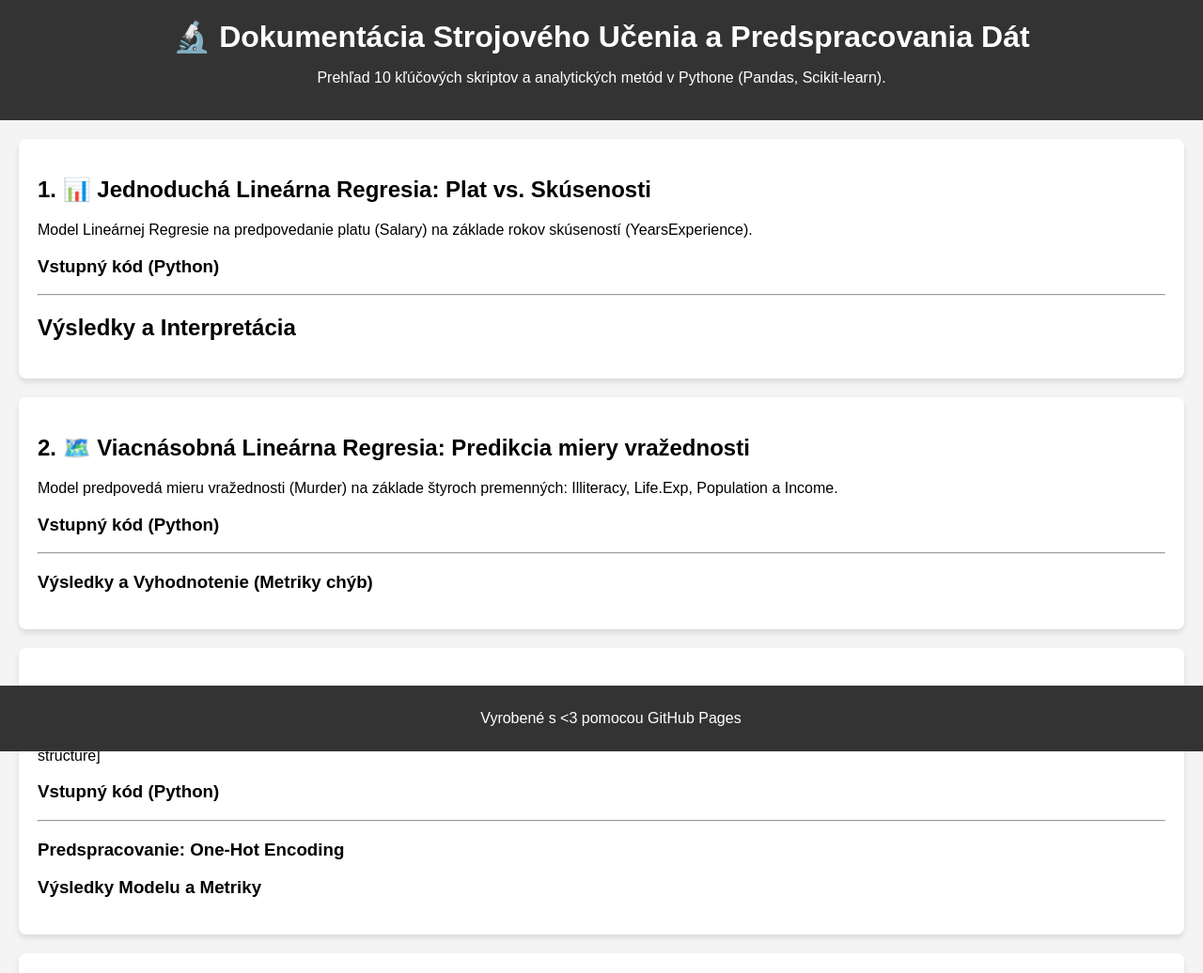
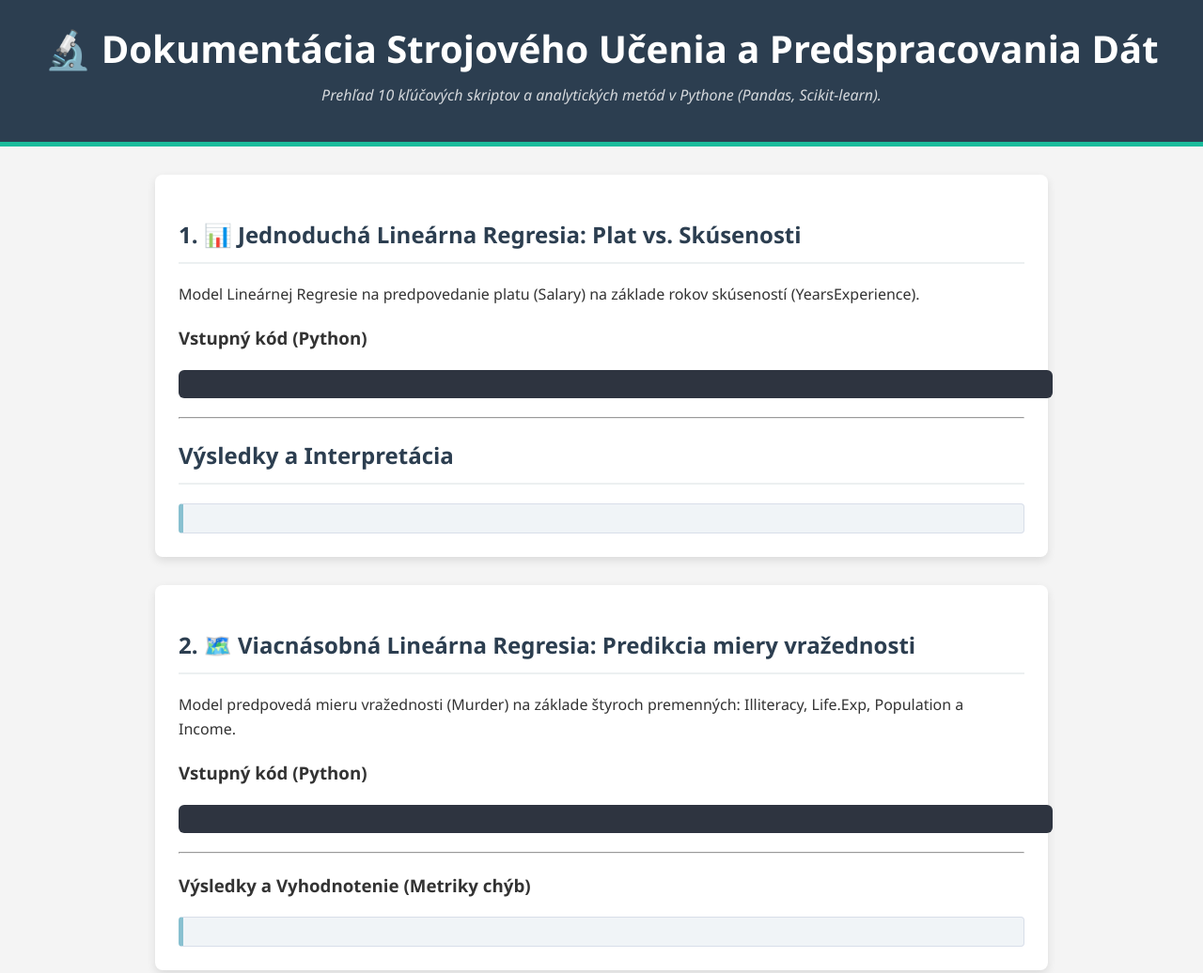
Before and after one commit to Oh-liver/pripravadat, a plain HTML site: page index.html in a window 1280 px wide. Shown: the top 1036 px of the page at 94% size. Drawn offline with Linux system fonts and the light colour scheme.

Commit message:
Refactor CSS styles for improved layout and design
Updated styles for body, header, code sections, and footer.

```diff
--- a/style.css
+++ b/style.css
@@ -1,57 +1,98 @@
+/* Globálne nastavenia */
 body {
-    font-family: Arial, sans-serif;
+    font-family: 'Segoe UI', Tahoma, Geneva, Verdana, sans-serif;
     margin: 0;
     padding: 0;
     background-color: #f4f4f4;
+    color: #333;
+    line-height: 1.6;
 }
 
+/* Hlavička */
 header {
-    background-color: #333;
-    color: white;
+    background-color: #2c3e50; /* Tmavá farba ako v profesionálnych dokumentáciách */
+    color: #fff;
+    padding: 20px 0;
     text-align: center;
-    padding: 20px;
+    border-bottom: 5px solid #1abc9c; /* Zvýrazňujúca farba */
 }
 
-h1 {
+header h1 {
     margin: 0;
+    font-size: 2.5em;
 }
 
-.code-section {
-    margin: 20px;
-    padding: 20px;
-    background-color: #fff;
-    border-radius: 8px;
-    box-shadow: 0 4px 6px rgba(0, 0, 0, 0.1);
+header p {
+    margin-top: 5px;
+    font-style: italic;
+    opacity: 0.8;
 }
 
-textarea {
-    width: 100%;
-    font-family: Consolas, monospace;
-    padding: 10px;
-    border-radius: 5px;
-    border: 1px solid #ccc;
+/* Sekcia s kódom */
+.code-section {
+    width: 80%;
+    max-width: 900px;
+    margin: 30px auto;
+    padding: 25px;
+    background: #fff;
+    box-shadow: 0 4px 10px rgba(0, 0, 0, 0.1);
+    border-radius: 8px;
 }
 
-button {
-    background-color: #4CAF50;
-    color: white;
-    padding: 10px 20px;
-    border: none;
-    border-radius: 5px;
-    cursor: pointer;
-    margin-top: 10px;
+.code-section h2 {
+    color: #2c3e50;
+    border-bottom: 2px solid #ecf0f1;
+    padding-bottom: 10px;
+    margin-bottom: 20px;
 }
 
-button:hover {
-    background-color: #45a049;
+/* Kódové bloky pre zobrazenie */
+pre {
+    width: 100%;
+    padding: 15px;
+    margin-bottom: 20px;
+    background-color: #2e3440; /* Tmavé pozadie pre kód (Nord-like) */
+    color: #eceff4; /* Svetlý text */
+    border-radius: 6px;
+    font-family: 'Consolas', 'Courier New', monospace;
+    font-size: 14px;
+    overflow-x: auto; /* Ak je riadok príliš dlhý */
 }
 
+/* Styling pre výstup a interpretáciu */
+.output-block {
+    padding: 15px;
+    margin-top: 15px;
+    background-color: #f0f4f7; /* Svetlé pozadie pre text výstupu */
+    border: 1px solid #d8dee9;
+    border-left: 5px solid #88c0d0; /* Modrý okraj na zvýraznenie */
+    border-radius: 4px;
+    font-size: 1em;
+}
+
+.output-block pre {
+    /* Štýl pre konzolový výstup vnútri output-block */
+    background: #e5e9f0;
+    padding: 10px;
+    border-radius: 4px;
+    font-family: 'Consolas', 'Courier New', monospace;
+    color: #4c566a;
+}
+
+.output-block ul {
+    margin-top: 15px;
+}
+
+.output-block ul li {
+    margin-bottom: 5px;
+}
+
+
+/* Pätička */
 footer {
     text-align: center;
-    padding: 10px;
-    background-color: #333;
-    color: white;
-    position: absolute;
-    bottom: 0;
-    width: 100%;
+    padding: 20px 0;
+    margin-top: 30px;
+    color: #7f8c8d;
+    font-size: 0.9em;
 }
```
